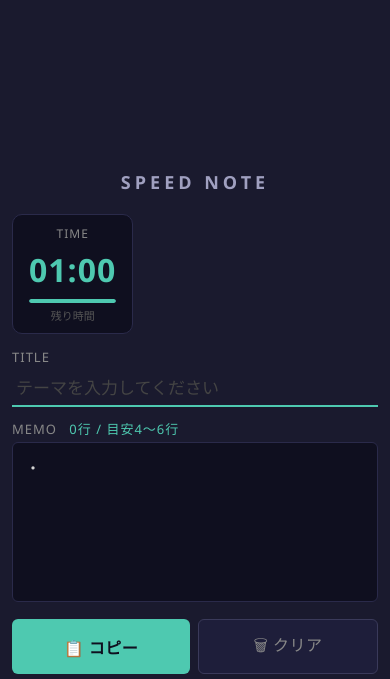
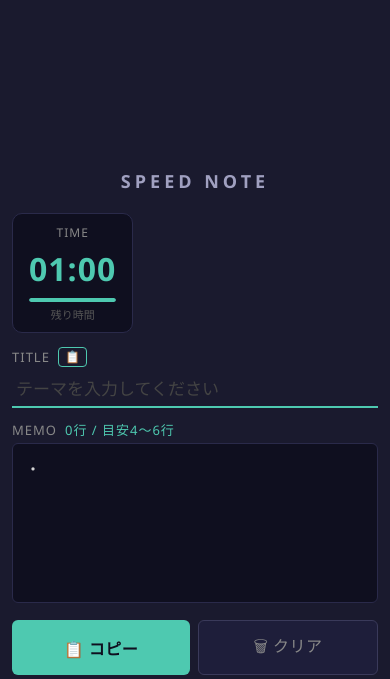
Before and after one commit to bon-com/speed-memo, a Flask app: page / in a window 390 px wide. Shown: the top 679 px of the page. Run offline with Flask 3, Linux system fonts and the light colour scheme.

Commit message:
feat: スマホ限定でタイトルコピーボタンを追加
TITLE ラベル右にアイコンボタン(📋)を配置し、モバイル(max-width:600px)のみ表示。
タップでタイトル入力欄のテキストをクリップボードにコピーする。

Co-Authored-By: Claude Sonnet 4.6 <noreply@anthropic.com>

```diff
--- a/templates/index.html
+++ b/templates/index.html
@@ -49,12 +49,30 @@
     }
 
     .field label {
-      display: block;
+      display: flex;
+      align-items: center;
       font-size: 13px;
       color: #888;
       letter-spacing: 1px;
       margin-bottom: 4px;
     }
+
+    #btn-title-copy {
+      display: none;
+      margin-left: 8px;
+      background: none;
+      border: 1px solid #4ec9b0;
+      border-radius: 4px;
+      color: #4ec9b0;
+      font-size: 12px;
+      padding: 1px 6px;
+      cursor: pointer;
+      line-height: 1.4;
+      font-family: inherit;
+      transition: opacity 0.15s;
+    }
+
+    #btn-title-copy:hover { opacity: 0.75; }
 
     #line-hint {
       color: #4ec9b0;
@@ -255,6 +273,8 @@
     #btn-ok:hover { opacity: 0.85; }
 
     @media (max-width: 600px) {
+      #btn-title-copy { display: inline-flex; align-items: center; }
+
       body { padding: 12px; }
 
       .container { zoom: 1; }
@@ -285,7 +305,7 @@
     <div class="main">
       <div class="input-area">
         <div class="field">
-          <label for="title">TITLE</label>
+          <label for="title">TITLE <button id="btn-title-copy">📋</button></label>
           <input type="text" id="title" placeholder="テーマを入力してください">
         </div>
 
@@ -488,6 +508,36 @@
       setTimeout(() => { this.textContent = '📋 コピー'; }, 2000);
     });
 
+    // --- タイトルコピーボタン（スマホ限定表示） ---
+    document.getElementById('btn-title-copy').addEventListener('click', async function () {
+      const text = document.getElementById('title').value;
+      let success = false;
+
+      if (navigator.clipboard && window.isSecureContext) {
+        try {
+          await navigator.clipboard.writeText(text);
+          success = true;
+        } catch { /* フォールバックへ */ }
+      }
+
+      if (!success) {
+        const el = document.createElement('textarea');
+        el.value = text;
+        el.setAttribute('readonly', '');
+        el.style.cssText = 'position:fixed;top:-9999px;left:-9999px;font-size:16px;opacity:0';
+        document.body.appendChild(el);
+        el.focus();
+        el.setSelectionRange(0, text.length);
+        try {
+          success = document.execCommand('copy');
+        } catch { /* ignore */ }
+        document.body.removeChild(el);
+      }
+
+      this.textContent = success ? '✅' : '⚠️';
+      setTimeout(() => { this.textContent = '📋'; }, 2000);
+    });
+
     // --- クリアボタン ---
     document.getElementById('btn-clear').addEventListener('click', async function () {
       if (timerExpired) {
```
